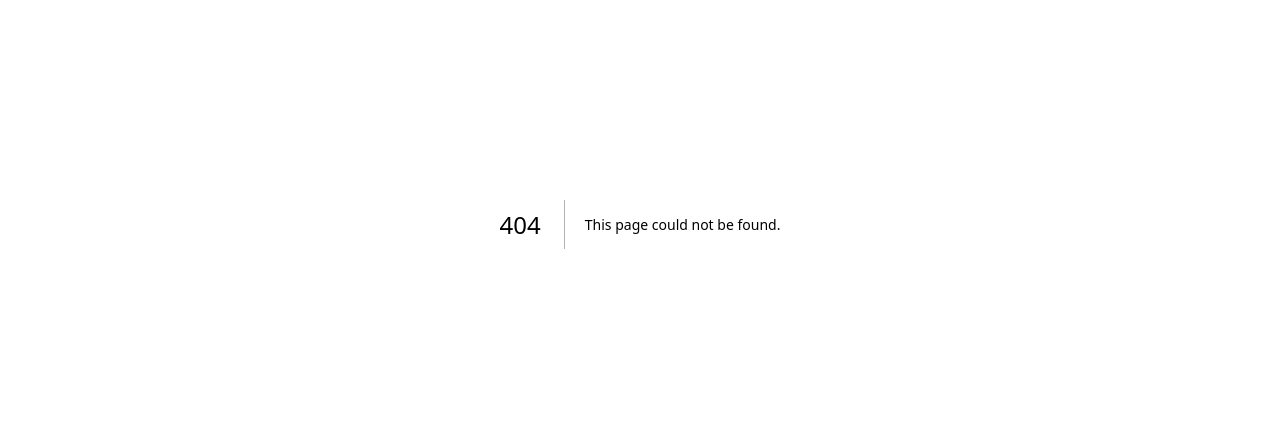
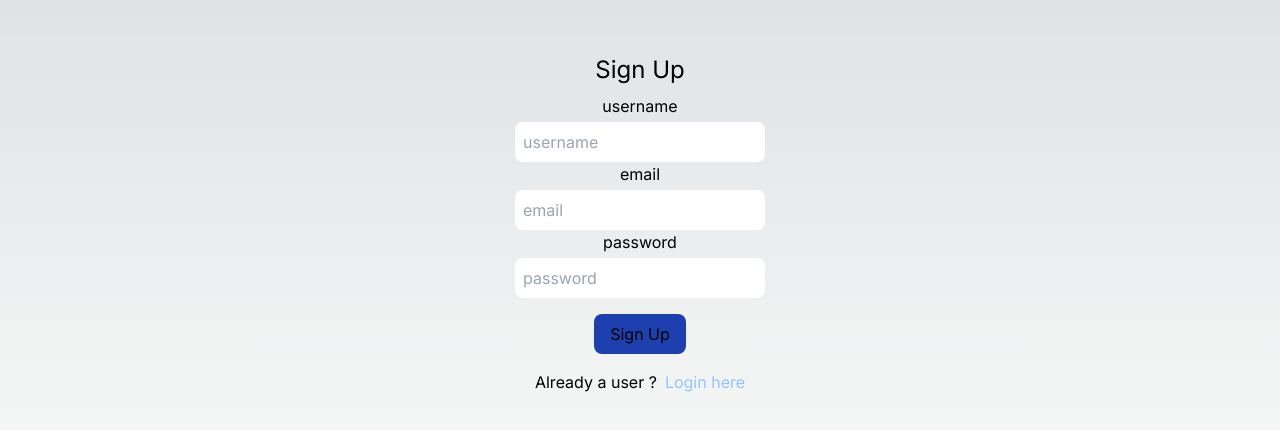
Before and after one commit to Aftab1112/NextJS-Authentication-App, a Next.js app: page /signup in a window 1280 px wide. Before the commit this address had no page. Shown: the part 176-606 px from the top of the page. Built offline with nearby package versions, Linux system fonts and the light colour scheme.

Commit message:
created a login and signup page

```diff
--- /dev/null
+++ b/src/app/login/page.tsx
@@ -0,0 +1,64 @@
+"use client";
+import Link from "next/link";
+import React from "react";
+import { useState } from "react";
+
+interface User {
+  email: string;
+  password: string | number;
+}
+
+const LoginPage: React.FC = () => {
+  const [user, setUser] = useState<User>({
+    email: "",
+    password: "",
+  });
+
+  const onChange = (e: React.ChangeEvent<HTMLInputElement>) => {
+    setUser({ ...user, [e.target.id]: e.target.value });
+  };
+
+  const onLogin = async () => {};
+
+  return (
+    <div className="flex flex-col justify-center items-center min-h-screen py-2">
+      <h1 className="mb-2 text-2xl ">Login</h1>
+
+      <label htmlFor="email">email</label>
+      <input
+        className="p-2 rounded-lg border-none mt-1"
+        type="email"
+        id="email"
+        value={user.email}
+        onChange={onChange}
+        placeholder="email"
+      />
+
+      <label htmlFor="password">password</label>
+      <input
+        className="p-2 rounded-lg border-none mt-1"
+        type="password"
+        id="password"
+        value={user.password}
+        onChange={onChange}
+        placeholder="password"
+      />
+
+      <button
+        className="py-2 px-4 bg-blue-800 rounded-lg mt-4 transition duration-200 hover:bg-blue-600"
+        onClick={onLogin}
+      >
+        Login
+      </button>
+
+      <div className="flex mt-4">
+        <p className="mr-2">New user ?</p>
+        <Link className="text-blue-300" href="/signup">
+          Sign up here
+        </Link>
+      </div>
+    </div>
+  );
+};
+
+export default LoginPage;
--- /dev/null
+++ b/src/app/signup/page.tsx
@@ -0,0 +1,76 @@
+"use client";
+import Link from "next/link";
+import React from "react";
+import { useState } from "react";
+
+interface User {
+  username: string;
+  email: string;
+  password: string | number;
+}
+
+const SignUpPage: React.FC = () => {
+  const [user, setUser] = useState<User>({
+    username: "",
+    email: "",
+    password: "",
+  });
+
+  const onChange = (e: React.ChangeEvent<HTMLInputElement>) => {
+    setUser({ ...user, [e.target.id]: e.target.value });
+  };
+
+  const onSignUp = async () => {};
+
+  return (
+    <div className="flex flex-col justify-center items-center min-h-screen py-2">
+      <h1 className="mb-2 text-2xl ">Sign Up</h1>
+
+      <label htmlFor="username">username</label>
+      <input
+        className="p-2 rounded-lg border-none mt-1"
+        type="text"
+        id="username"
+        value={user.username}
+        onChange={onChange}
+        placeholder="username"
+      />
+
+      <label htmlFor="email">email</label>
+      <input
+        className="p-2 rounded-lg border-none mt-1"
+        type="email"
+        id="email"
+        value={user.email}
+        onChange={onChange}
+        placeholder="email"
+      />
+
+      <label htmlFor="password">password</label>
+      <input
+        className="p-2 rounded-lg border-none mt-1"
+        type="password"
+        id="password"
+        value={user.password}
+        onChange={onChange}
+        placeholder="password"
+      />
+
+      <button
+        className="py-2 px-4 bg-blue-800 rounded-lg mt-4 transition duration-200 hover:bg-blue-600"
+        onClick={onSignUp}
+      >
+        Sign Up
+      </button>
+
+      <div className="flex mt-4">
+        <p className="mr-2">Already a user ?</p>
+        <Link className="text-blue-300" href="/login">
+          Login here
+        </Link>
+      </div>
+    </div>
+  );
+};
+
+export default SignUpPage;
```
Also changed, not shown: src/database/dbConfig.ts (added, +22 -0 lines), src/app/api/users/login/route.ts (added), src/app/api/users/signup/route.ts (added), 1 other file (tests, documents, lock files or other folders).
